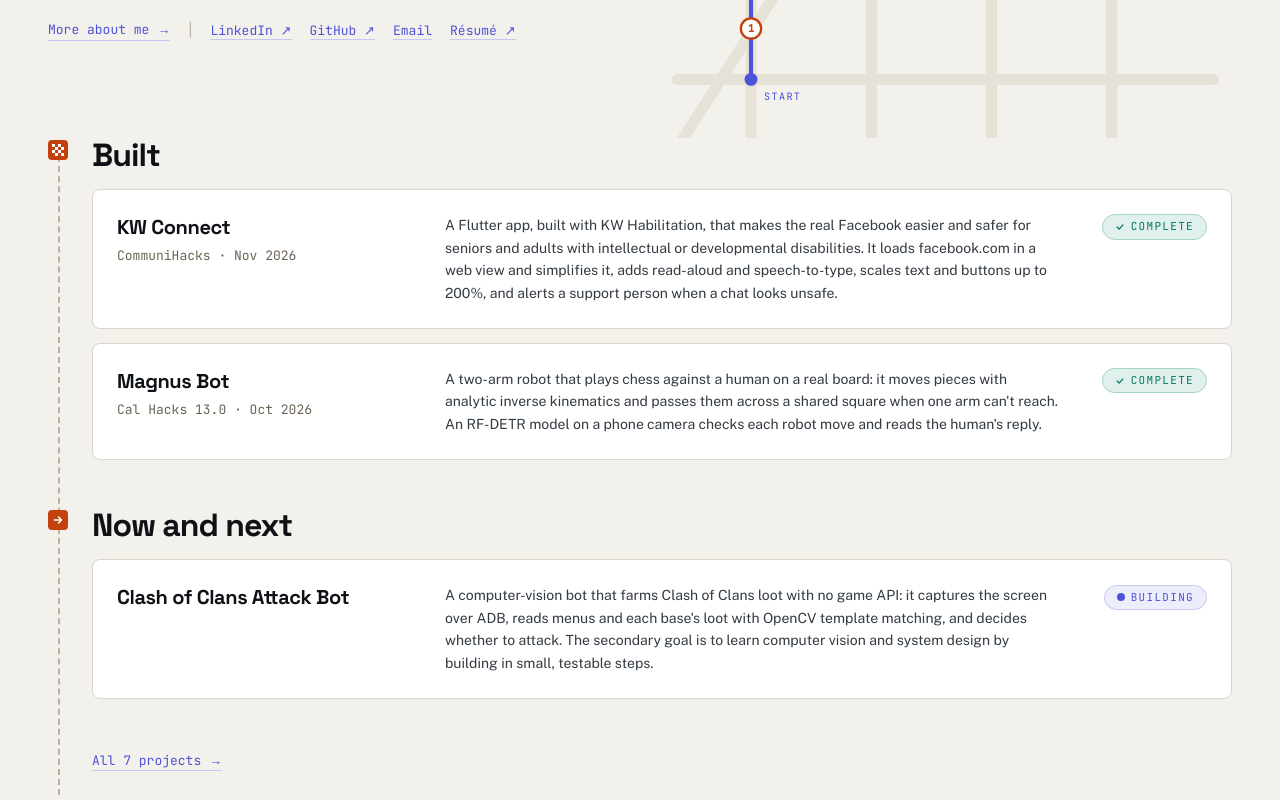
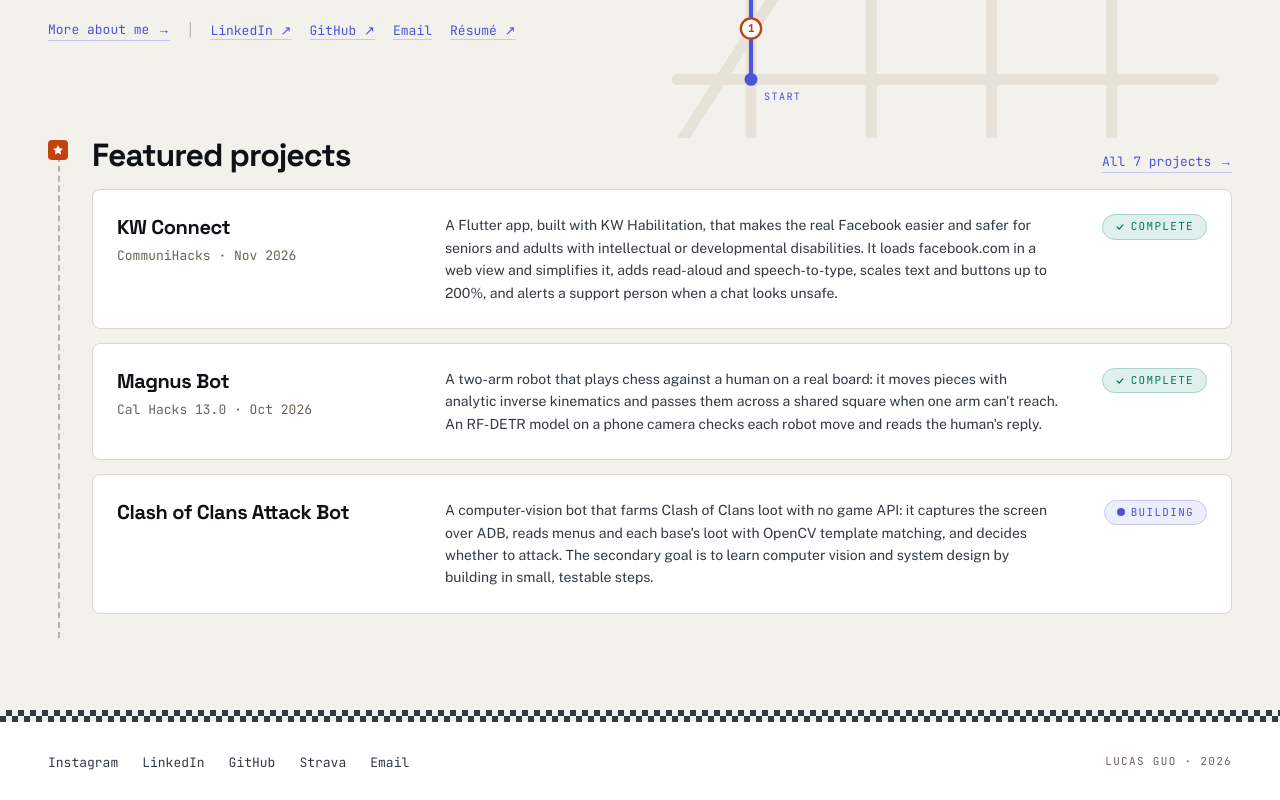
Before and after one commit to lucas-guo-2008/portfolio, a Next.js app: page / in a window 1280 px wide. Shown: the part 360-1160 px from the top of the page. Built offline with nearby package versions, Linux system fonts and the light colour scheme.

Commit message:
Going with wide rows, keeping the rail for the home page.

```diff
--- a/app/page.tsx
+++ b/app/page.tsx
@@ -1,14 +1,13 @@
 import Link from 'next/link';
 import ContactLinks from '@/components/ContactLinks';
 import CourseMap from '@/components/CourseMap';
-import ProjectGroups from '@/components/ProjectGroups';
+import ProjectTile from '@/components/ProjectTile';
+import Sign from '@/components/Sign';
 import { projects } from '@/lib/projects';
 import { intro, name } from '@/lib/about';
 
 const focusRing = 'focus-visible:outline-2 focus-visible:outline-accent focus-visible:outline-offset-2';
 const linkLook = `font-mono text-caption text-accent border-b border-accent-border hover:text-accent-strong hover:border-accent-strong ${focusRing}`;
-const textLink = `self-start pt-2.5 pb-0.5 md:pt-0 md:pb-0 md:mt-1 ${linkLook}`;
-
 export default function Home() {
   const featured = projects.filter(project => project.featured);
   const hasMore = projects.some(project => !project.featured);
@@ -31,9 +30,20 @@ export default function Home() {
         </div>
       </section>
 
-      <ProjectGroups projects={featured} rows>
-        {hasMore && <Link href="/projects" className={textLink}>All {projects.length} projects →</Link>}
-      </ProjectGroups>
+      <section className="relative flex flex-col gap-4 pb-6 pl-11 before:absolute before:left-2.5 before:top-2 before:bottom-0 before:border-l-2 before:border-dashed before:border-text-faint">
+        <div className="relative flex flex-wrap items-baseline justify-between gap-x-4 gap-y-1">
+          <Sign icon aria-hidden className="absolute -left-11 top-0.5">
+            <svg width="12" height="12" viewBox="0 0 24 24" fill="currentColor">
+              <path d="M12 2l3.1 6.3 6.9 1-5 4.9 1.2 6.8L12 17.8 5.8 21l1.2-6.8-5-4.9 6.9-1z" />
+            </svg>
+          </Sign>
+          <h2 className="text-heading md:text-title font-display font-bold">Featured projects</h2>
+          {hasMore && <Link href="/projects" className={linkLook}>All {projects.length} projects →</Link>}
+        </div>
+        <div className="flex flex-col gap-3.5">
+          {featured.map(project => <ProjectTile key={project.slug} project={project} titleAs="h3" wide />)}
+        </div>
+      </section>
     </div>
   );
 }
--- a/components/ProjectGroups.tsx
+++ b/components/ProjectGroups.tsx
@@ -6,7 +6,6 @@ import type { Project } from '@/lib/projects';
 type ProjectGroupsProps = {
   projects: Project[];
   clamp?: boolean;
-  rows?: boolean;
   children?: ReactNode;
 };
 
@@ -23,7 +22,7 @@ const arrowIcon = (
   </svg>
 );
 
-export default function ProjectGroups({ projects, clamp = true, rows = false, children }: ProjectGroupsProps) {
+export default function ProjectGroups({ projects, clamp = true, children }: ProjectGroupsProps) {
   const groups = [
     { label: 'Built', icon: flagIcon, projects: projects.filter(project => built.includes(project.status)) },
     { label: 'Now and next', icon: arrowIcon, projects: projects.filter(project => !built.includes(project.status)) },
@@ -37,8 +36,8 @@ export default function ProjectGroups({ projects, clamp = true, rows = false, ch
             <Sign icon aria-hidden className="absolute -left-11 top-0.5">{group.icon}</Sign>
             <h2 className="text-heading md:text-title font-display font-bold">{group.label}</h2>
           </div>
-          <div className={rows ? 'flex flex-col gap-3.5' : 'grid gap-3.5 md:grid-cols-2 xl:grid-cols-3'}>
-            {group.projects.map(project => <ProjectTile key={project.slug} project={project} titleAs="h3" clamp={clamp} wide={rows} />)}
+          <div className="grid gap-3.5 md:grid-cols-2 xl:grid-cols-3">
+            {group.projects.map(project => <ProjectTile key={project.slug} project={project} titleAs="h3" clamp={clamp} />)}
           </div>
         </div>
       ))}
```
